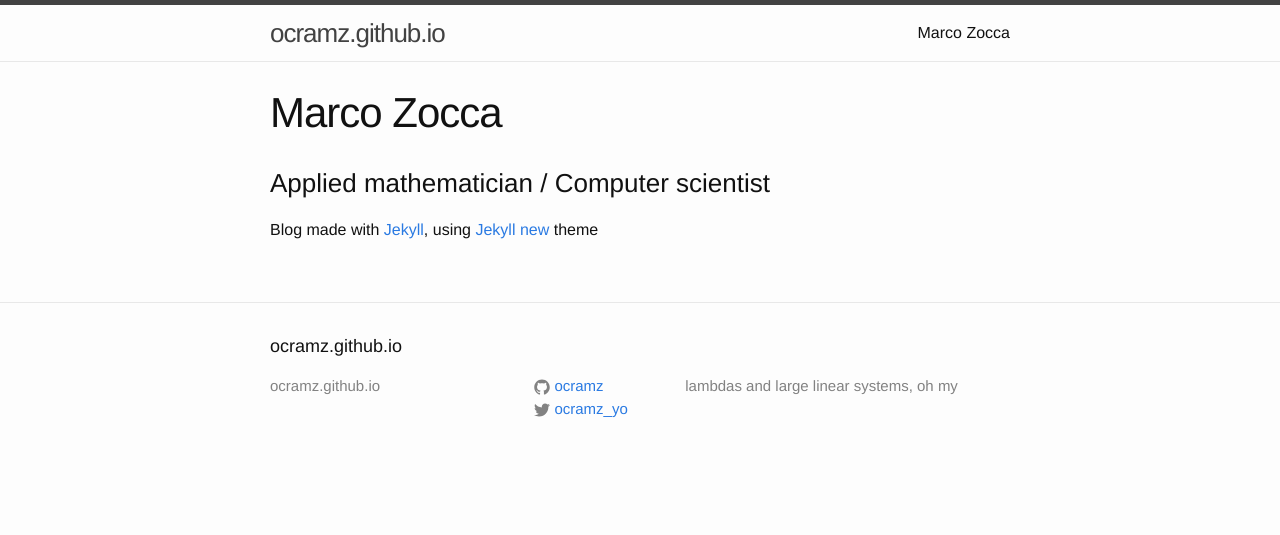
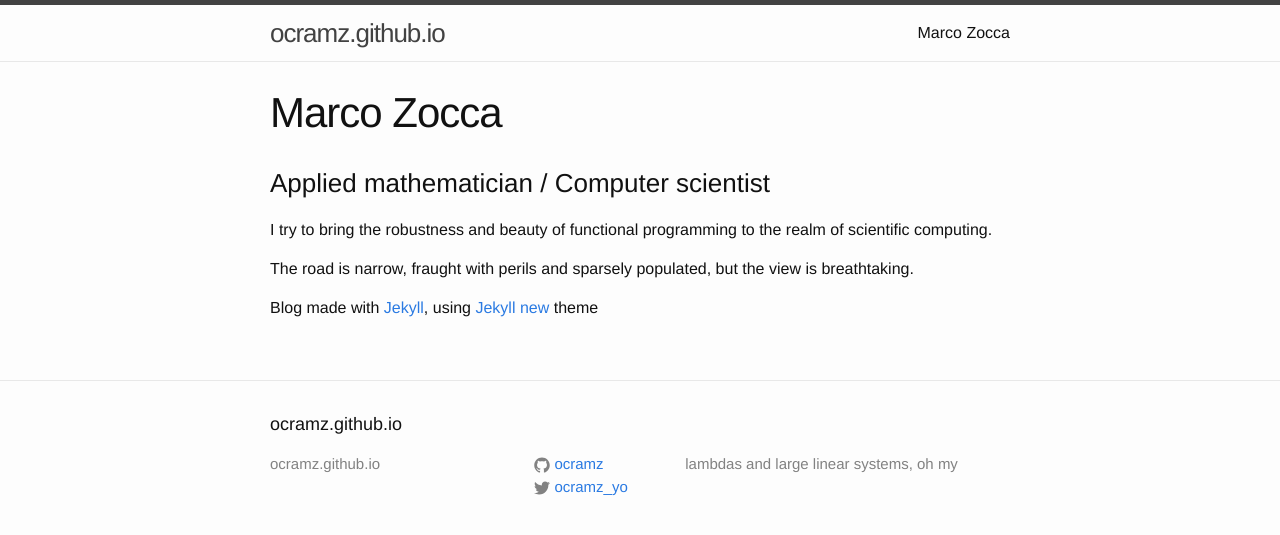
Before and after one commit to ocramz/ocramz.github.io, a Jekyll site: the page built from about.md, in a window 1280 px wide. Shown: the top 535 px of the page. Built offline with Jekyll 4.4.1, drawn with Linux system fonts in a browser that asks for light colours.

Commit message:
fixes here and there

```diff
--- a/about.md
+++ b/about.md
@@ -6,6 +6,10 @@ permalink: /about/
 
 ### Applied mathematician / Computer scientist
 
+I try to bring the robustness and beauty of functional programming to the realm of scientific computing.
+
+The road is narrow, fraught with perils and sparsely populated, but the view is breathtaking.
+
 
 
 Blog made with [Jekyll](http://jekyllrb.com/), using [Jekyll new](https://github.com/jglovier/jekyll-new) theme
```
